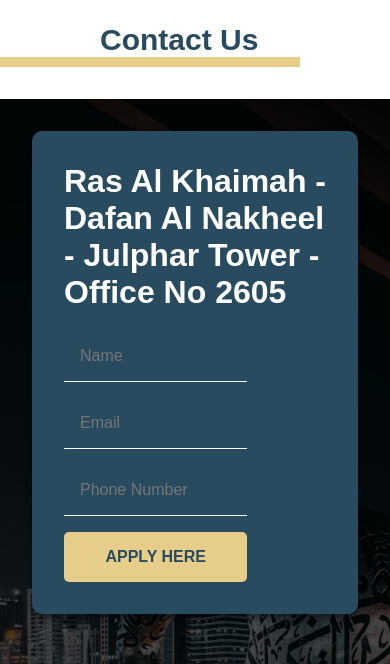
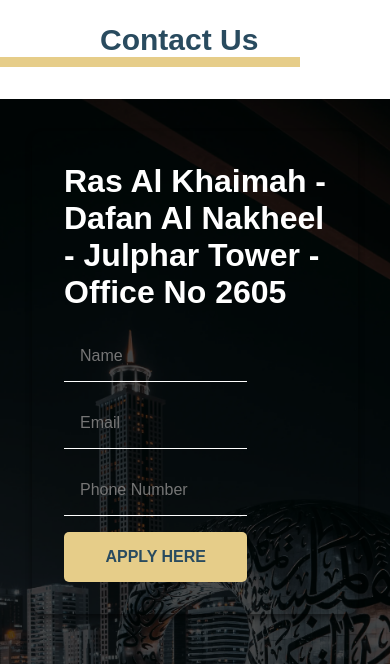
Before and after one commit to nevengh/ReactFirst, a React (Vite) app: page / in a window 390 px wide. Shown: the part 9040-9704 px from the top of the page. Built offline with nearby package versions, Linux system fonts and the light colour scheme.

Commit message:
edite contact color

```diff
--- a/src/pages/Contact/Contact.css
+++ b/src/pages/Contact/Contact.css
@@ -96,7 +96,7 @@
         width: 100%;
         padding: 2rem;
         box-shadow: 0 4px 6px rgba(0, 0, 0, 0.493);
-        background-color: var(--dark-blue);
+        /* background-color: var(--dark-blue); */
       }
       .map-container iframe{
         width: 400px;
```
